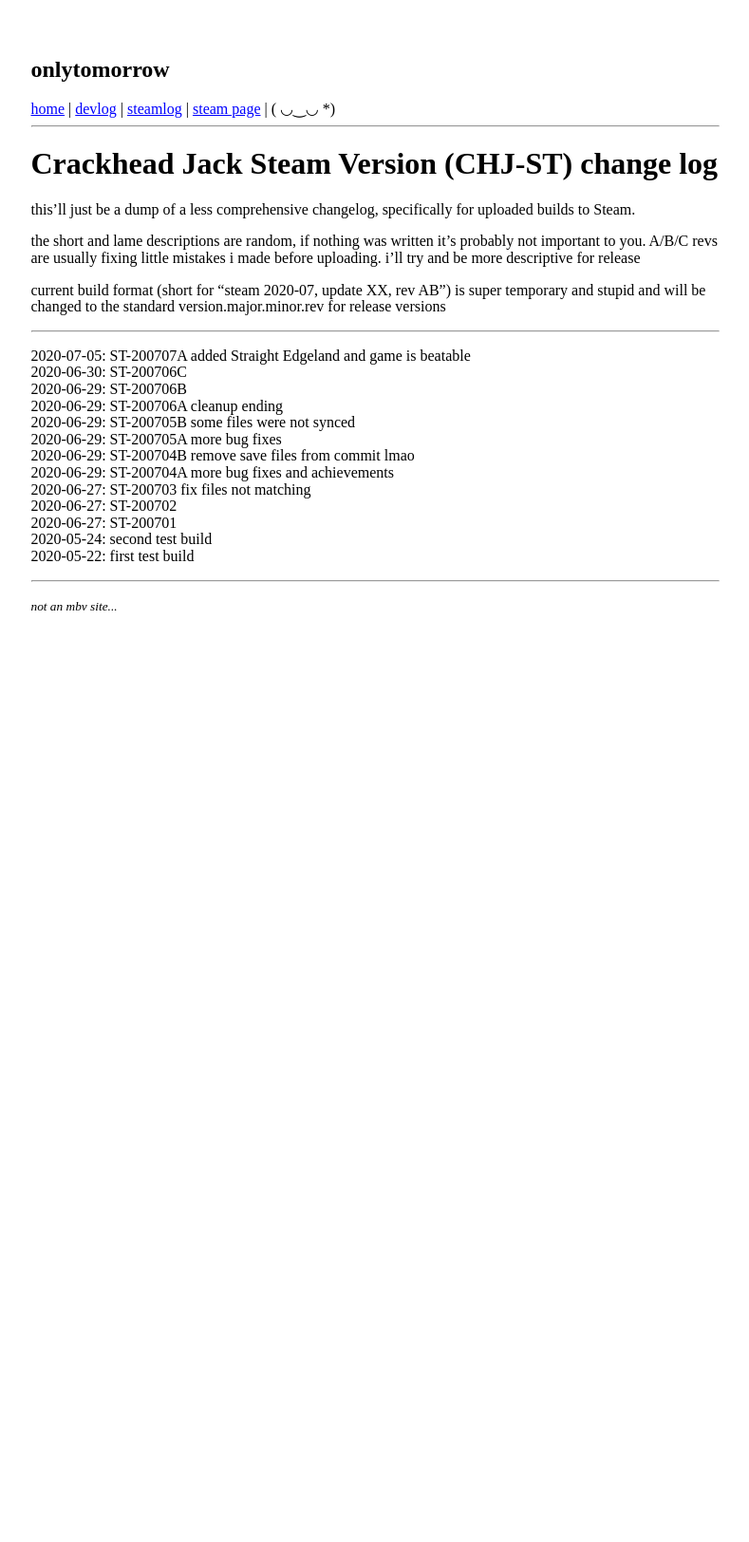
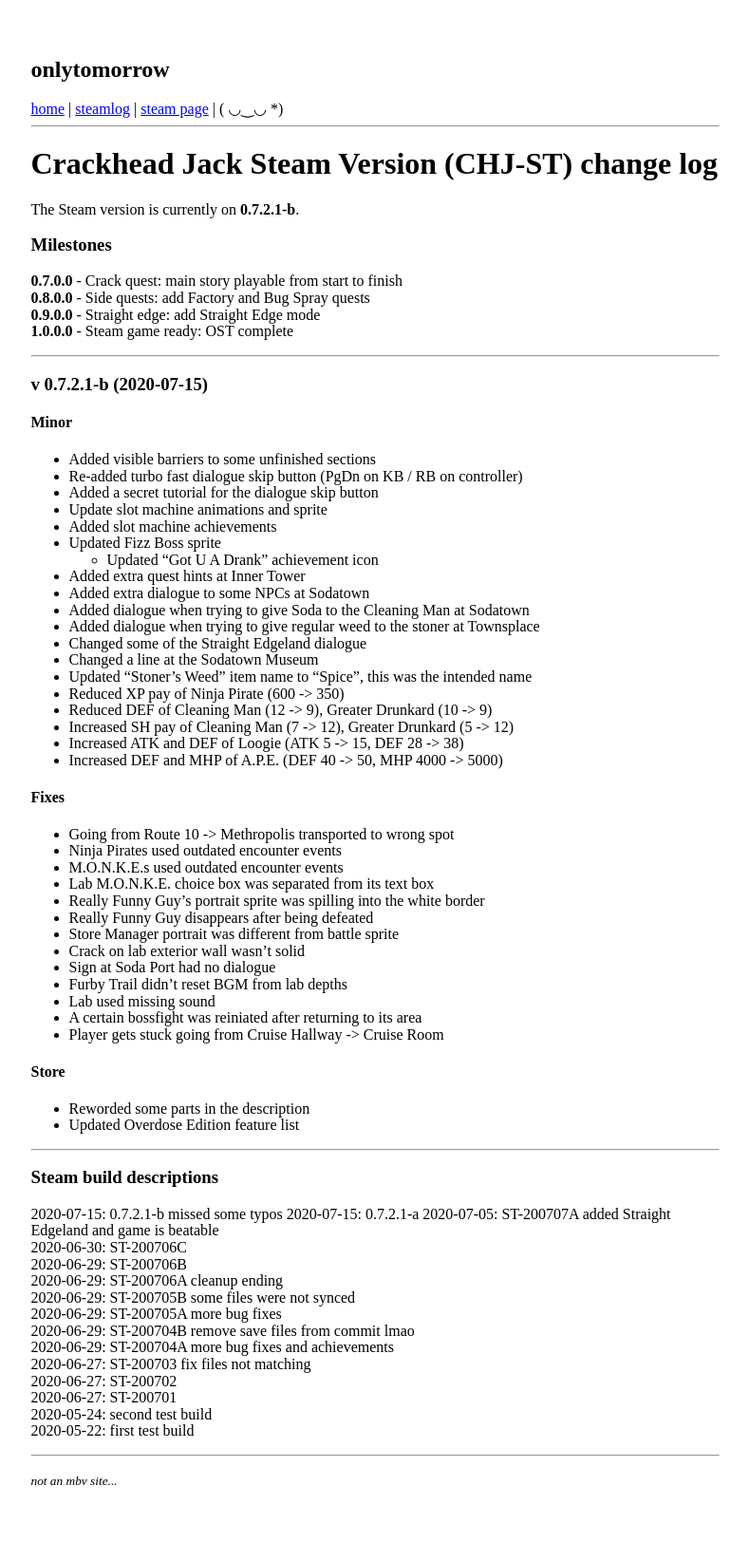
Before and after one commit to onlytomorrow/onlytomorrow.github.io, a Jekyll site: the page built from buildlog.md, in a window 1280 px wide. Shown: the whole page at 95% size, without its empty margins (245-1034 px from the left). Built offline with Jekyll 4.4.1, drawn with Linux system fonts in a browser that asks for light colours; before the commit the page ends 900 px from its top, so only the background shows below that.

Commit message:
Update header and build log

```diff
--- a/_includes/header.html
+++ b/_includes/header.html
@@ -1,7 +1,7 @@
 <header>
     <h2>{{ site.title }}</h2>
 </header>
-<a href='{{ site.url }}/'> home</a> | <a href='{{ site.url }}/chj2020/'>devlog</a> | <a href='{{ site.url }}/stcl/'>steamlog</a> | <a href='https://store.steampowered.com/app/1328500?comment=ots'>steam page</a> | <a onclick="toggleTmrw()">( ◡‿◡ *)</a><!--LMAOOOO-->
+<a href='{{ site.url }}/'> home</a> | <a href='{{ site.url }}/stcl/'>steamlog</a> | <a href='https://store.steampowered.com/app/1328500?comment=ots'>steam page</a> | <a onclick="toggleTmrw()">( ◡‿◡ *)</a><!--LMAOOOO-->
 
 
 
--- a/buildlog.md
+++ b/buildlog.md
@@ -6,14 +6,68 @@
 
 # Crackhead Jack Steam Version (CHJ-ST) change log
 
-this'll just be a dump of a less comprehensive changelog, specifically for uploaded builds to Steam.
+The Steam version is currently on **0.7.2.1-b**.
 
-the short and lame descriptions are random, if nothing was written it's probably not important to you. A/B/C revs are usually fixing little mistakes i made before uploading. i'll try and be more descriptive for release
+### Milestones
 
-current build format (short for "steam 2020-07, update XX, rev AB") is super temporary and stupid and will be changed to the standard version.major.minor.rev for release versions
+**0.7.0.0** - Crack quest: main story playable from start to finish
+**0.8.0.0** - Side quests: add Factory and Bug Spray quests
+**0.9.0.0** - Straight edge: add Straight Edge mode
+**1.0.0.0** - Steam game ready: OST complete
 
 ---
 
+### v 0.7.2.1-b (2020-07-15)
+
+#### Minor
+
+- Added visible barriers to some unfinished sections
+- Re-added turbo fast dialogue skip button (PgDn on KB / RB on controller)
+- Added a secret tutorial for the dialogue skip button
+- Update slot machine animations and sprite
+- Added slot machine achievements
+- Updated Fizz Boss sprite
+    - Updated "Got U A Drank" achievement icon
+- Added extra quest hints at Inner Tower
+- Added extra dialogue to some NPCs at Sodatown
+- Added dialogue when trying to give Soda to the Cleaning Man at Sodatown
+- Added dialogue when trying to give regular weed to the stoner at Townsplace
+- Changed some of the Straight Edgeland dialogue
+- Changed a line at the Sodatown Museum
+- Updated "Stoner's Weed" item name to "Spice", this was the intended name
+- Reduced XP pay of Ninja Pirate (600 -> 350)
+- Reduced DEF of Cleaning Man (12 -> 9), Greater Drunkard (10 -> 9)
+- Increased SH pay of Cleaning Man (7 -> 12), Greater Drunkard (5 -> 12)
+- Increased ATK and DEF of Loogie (ATK 5 -> 15, DEF 28 -> 38)
+- Increased DEF and MHP of A.P.E. (DEF 40 -> 50, MHP 4000 -> 5000)
+
+#### Fixes
+
+- Going from Route 10 -> Methropolis transported to wrong spot
+- Ninja Pirates used outdated encounter events
+- M.O.N.K.E.s used outdated encounter events
+- Lab M.O.N.K.E. choice box was separated from its text box
+- Really Funny Guy's portrait sprite was spilling into the white border
+- Really Funny Guy disappears after being defeated
+- Store Manager portrait was different from battle sprite
+- Crack on lab exterior wall wasn't solid
+- Sign at Soda Port had no dialogue
+- Furby Trail didn't reset BGM from lab depths
+- Lab used missing sound
+- A certain bossfight was reiniated after returning to its area
+- Player gets stuck going from Cruise Hallway -> Cruise Room
+
+#### Store
+
+- Reworded some parts in the description
+- Updated Overdose Edition feature list
+
+---
+
+### Steam build descriptions
+
+2020-07-15: 0.7.2.1-b missed some typos
+2020-07-15: 0.7.2.1-a
 2020-07-05: ST-200707A added Straight Edgeland and game is beatable
 2020-06-30: ST-200706C
 2020-06-29: ST-200706B
```
Also changed, not shown: changelog.md.
